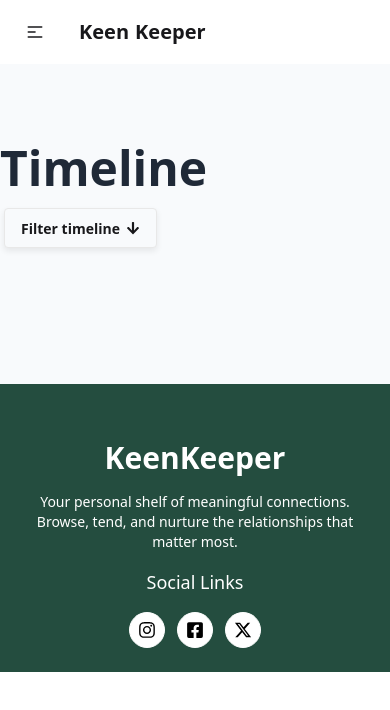
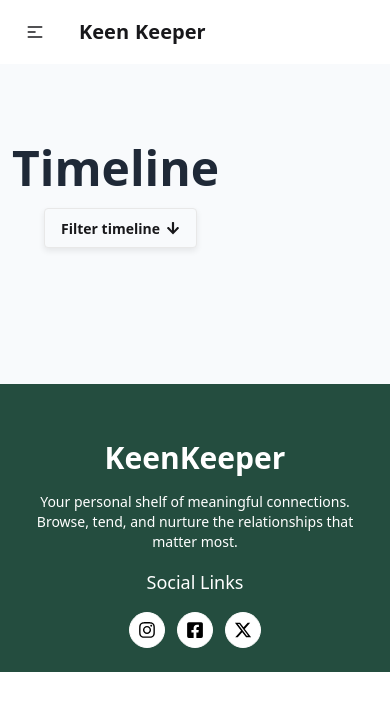
Before and after one commit to muhiuddinshanto/Keen-Keeper, a Next.js app: page /timeline in a window 390 px wide. Shown: the top 710 px of the page. Built offline with nearby package versions, Linux system fonts and the light colour scheme.

Commit message:
Timeline shorting bar mobile responsive

```diff
--- a/src/app/timeline/page.jsx
+++ b/src/app/timeline/page.jsx
@@ -25,11 +25,11 @@ const TimelinePage = () => {
 
     return (
         <div className='bg-[#F8FAFC] py-20 space-y-3'>
-            <div className='max-w-6xl mx-auto'>
+            <div className='max-w-6xl mx-auto px-3 md:px-1'>
                 <h2 className='text-[#1F2937] text-5xl font-bold'>Timeline</h2>
             </div>
             <div className='max-w-6xl mx-auto '>
-                <div className="dropdown dropdown-bottom dropdown-end ">
+                <div className="dropdown dropdown-bottom dropdown-center px-10 md:px-1">
                     <div tabIndex={0} role="button" className="btn m-1 shadow-[0_3px_6px_0_rgba(0,0,0,0.08)] bg-[#F8FAFC]">Filter timeline <FaArrowDown /></div>
                     <ul tabIndex={-1} className="dropdown-content menu bg-base-100 rounded-box z-1 w-52 p-2 shadow-sm">
                         <li><button onClick={() => setFilter('All')}>All</button></li>
```
